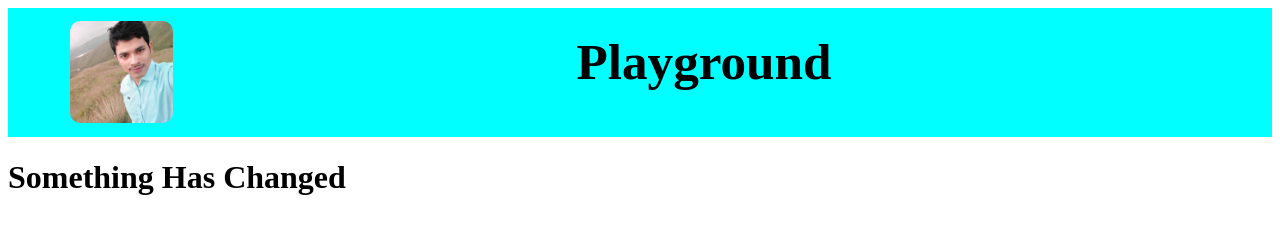
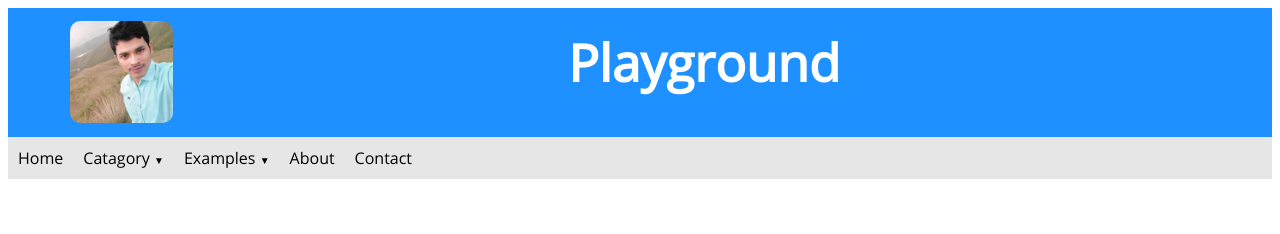
Before and after one commit to JamilCode/demosite, a plain HTML site: page index.html in a window 1280 px wide. Drawn offline with Linux system fonts and the light colour scheme.

Commit message:
Header is modified and added a navigation bar

```diff
--- a/index.html
+++ b/index.html
@@ -18,6 +18,26 @@
 				<h1>Playground<hr></h1>
 			</div>
 		</header>
-		<h1>Something Has Changed</h1>
+		<nav>
+			<ul class="main-nav-container">
+				<li class="main-nav-content"><a href="#">Home</a></li>
+				<li class="main-nav-content sub-nav1"><a href="#">Catagory
+				<span class="down-triangle">&#9660;</span></a>
+					<ul class="sub-nav1-container">
+						<li class="sub-nav1-content"><a href="#">HTML</a></li>
+						<li class="sub-nav1-content"><a href="#">CSS</a></li>
+					</ul>
+				</li>
+				<li class="main-nav-content sub-nav1"><a href="#">Examples
+				<span class="down-triangle">&#9660;</span></a>
+					<ul class="sub-nav1-container">
+						<li class="sub-nav1-content"><a href="#">HTML examples</a></li>
+						<li class="sub-nav1-content"><a href="#">CSS examples</a></li>
+					</ul>
+				</li>
+				<li class="main-nav-content"><a href="#">About</a></li>
+				<li class="main-nav-content"><a href="#">Contact</a></li>
+			</ul>
+		</nav>
 	</body>
 </html>
--- a/style.css
+++ b/style.css
@@ -1,22 +1,29 @@
+@font-face
+{
+	font-family: open-sans;
+	src: url(fonts/OpenSans-Regular.ttf);
+}
 /*starts with header property*/
 header
 {
 	display: flex;
-	background-color: aqua;
+	background-color: dodgerblue;
 	padding: 0 0 10px 0;
 	align-items: center;
 	justify-content: center;
-	color: black;
+	color: white;
 	letter-spacing: 0;
-	transition: background-color 2s, color 2s, letter-spacing 2s;
+	text-shadow: none;
+	transition: background-color 2s, color 2s, letter-spacing 2s, text-shadow 2s;
 }
 header:hover
 {
-	background-color: dodgerblue;
-	color: white;
+	background-color: hsl(0, 0%, 30%);
 	letter-spacing: 35px;
+	text-shadow: 2px 2px 5px white;
 }
-/* above header property & below image property */
+/* above:: header property
+below:: image property */
 .image
 {
 	width: 8vw;
@@ -32,7 +39,8 @@ header:hover
 {
 	border-radius: 50%;
 }
-/* above image property & below title property*/
+/* above:: image property
+below:: title property*/
 .title
 {
 	width: 80%;
@@ -40,7 +48,7 @@ header:hover
 	align-items: center;
 	justify-content: center;
 	font-size: 2vw;
-	font-family: "droid serif";
+	font-family: open-sans;
 }
 .title h1
 {
@@ -60,3 +68,74 @@ header:hover hr
 	width: 100%;
 	visibility: visible;
 }
+/* above:: end of header
+below:: start of navigation bar */
+nav
+{
+	background-color: hsl(0, 0%, 90%);
+	transition: box-shadow 0.5s;
+	position: relative;
+	font-family: open-sans;
+}
+nav:hover
+{
+	box-shadow: 3px 3px 5px 1px grey;
+}
+ul
+{
+	list-style-type: none;
+	margin: 0;
+	padding: 0;
+}
+li:hover
+{
+	background-color: black;
+}
+a
+{
+	text-decoration: none;
+	padding: 10px;
+	display: block;
+}
+.main-nav-container
+{
+	display: flex;
+}
+.main-nav-content
+{
+	border-radius: 5px;
+}
+.main-nav-content a
+{
+	color: black;
+}
+.main-nav-content:hover a
+{
+	color: white;
+}
+.sub-nav1-container
+{
+	display: block;
+	position: absolute;
+	border-radius: 0 0 15px 15px;
+	top: -100%;
+	z-index: -1;
+	overflow: hidden;
+	transition: top 0.5s;
+}
+.sub-nav1-content
+{
+	background-color: grey;
+	width: 200px;
+}
+.sub-nav1:hover .sub-nav1-container /*hover effect */
+{
+	display: block;
+	box-shadow: 1px 3px 5px 1px black;
+	top: 100%;
+}
+.down-triangle
+{
+	font-size: 10px;
+}
+/*above:: end of navigation bar*/
```
Also changed, not shown: fonts/OpenSans-Regular.ttf (added).
